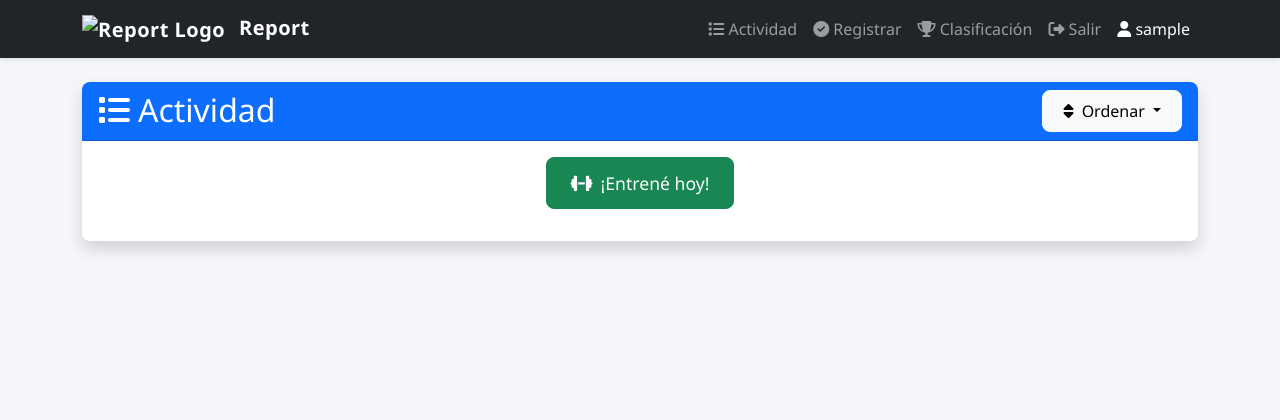
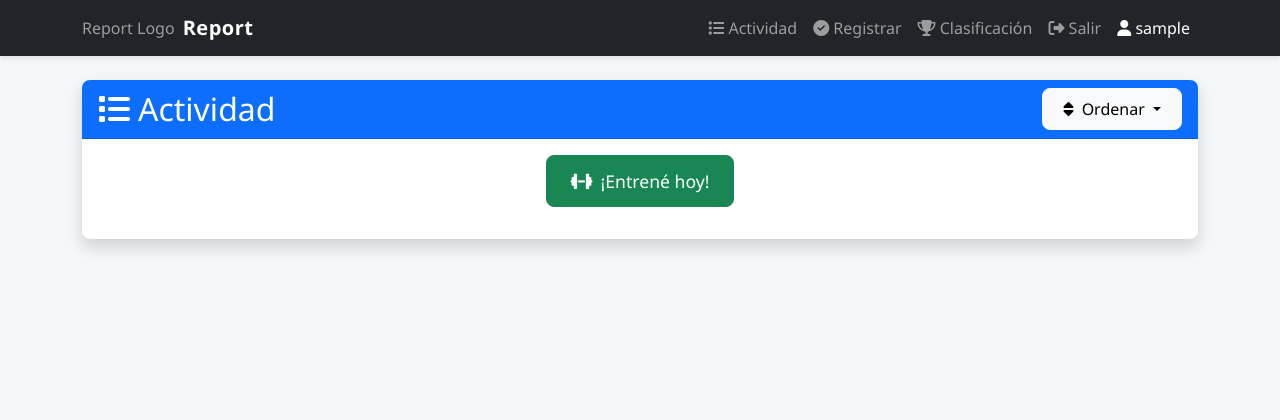
Before and after one commit to jsameijeiras/FitnessTracker, a Flask app: page /feed in a window 1280 px wide. Shown: the top 420 px of the page. Run offline with Flask 3, Linux system fonts and the light colour scheme; the visitor is signed in with stand-in values (Sample User, id 1); data that the repository does not hold is empty.

Commit message:
Assistant checkpoint: Update navbar layout to match design
Assistant generated file changes:
- templates/layout.html: Update navbar layout to match design

---

User prompt:

You are not replacing what I am asking you to replace:

Replit-Commit-Author: Assistant
Replit-Commit-Session-Id: 6f592899-1b47-4b89-8466-d204cfeb6792

```diff
--- a/templates/layout.html
+++ b/templates/layout.html
@@ -22,10 +22,8 @@
 <body>
     <nav class="navbar navbar-expand-lg navbar-dark bg-dark">
         <div class="container">
-            <a class="navbar-brand" href="{{ url_for('index') }}">
-                <img src="{{ url_for('static', filename='img/logo.png') }}" alt="Report Logo" height="30" class="me-2">
-                Report
-            </a>
+            <span class="navbar-text me-2">Report Logo</span>
+            <a class="navbar-brand" href="{{ url_for('index') }}">Report</a>
 
             {% if session.get('username') %}
             <button class="navbar-toggler" type="button" data-bs-toggle="collapse" data-bs-target="#navbarNav" aria-controls="navbarNav" aria-expanded="false" aria-label="Toggle navigation">
```
